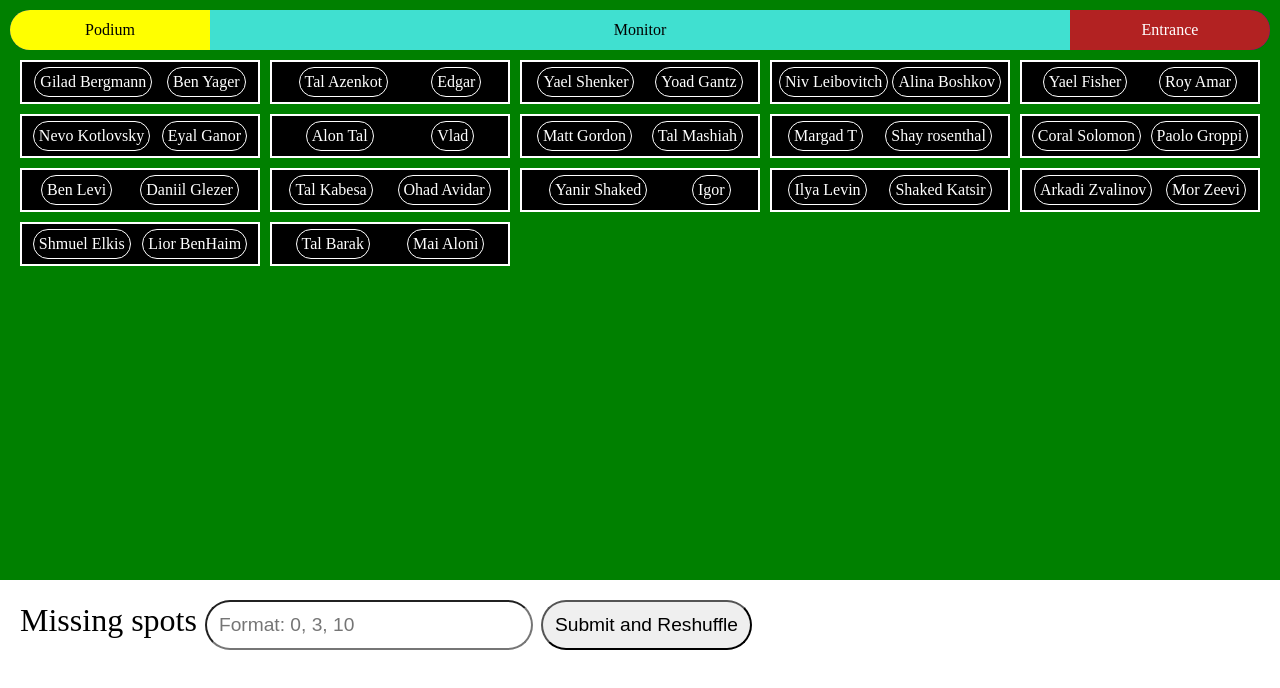
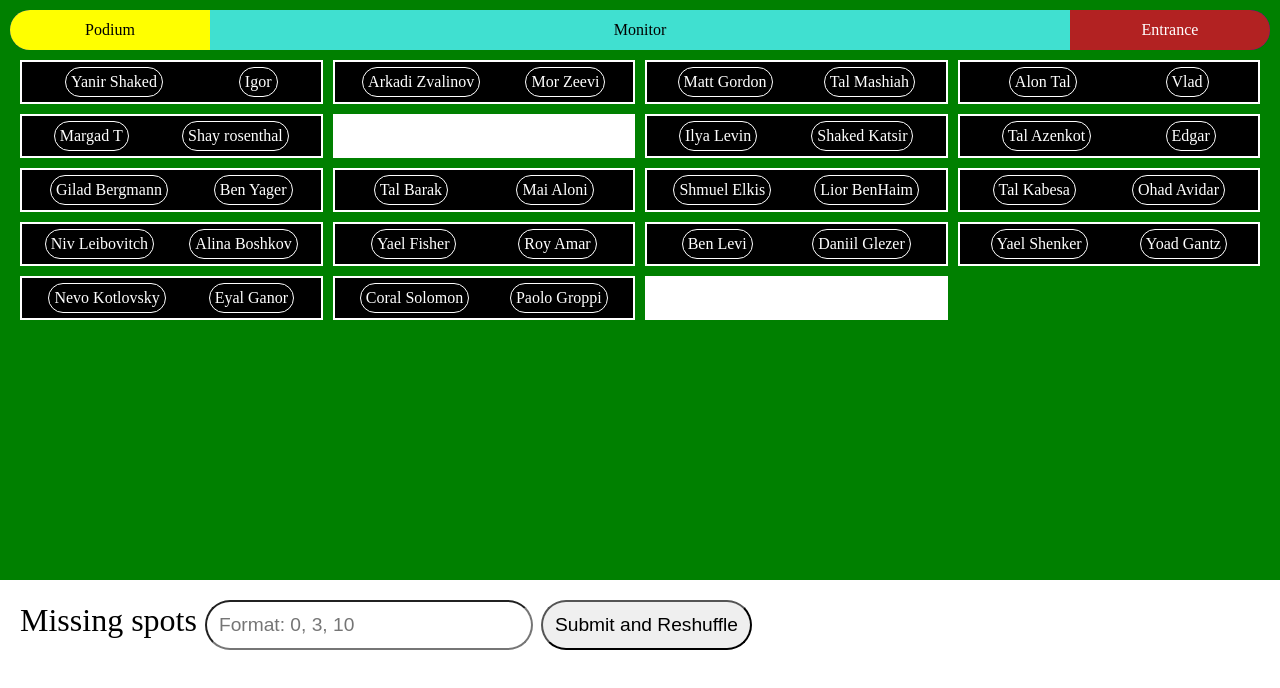
Before and after one commit to jonyfridja/shuffle-classroom, a plain HTML site: page index.html in a window 1280 px wide. Drawn offline with Linux system fonts and the light colour scheme.

Commit message:
complete desks count to amount in class

```diff
--- a/css/main.css
+++ b/css/main.css
@@ -51,7 +51,7 @@ body {
 
 .desks-zone {
     display: grid;
-    grid-template-columns: repeat(5, 1fr);
+    grid-template-columns: repeat(4, 1fr);
     grid-gap: 10px;
     padding: 10px;
 }
--- a/js/main.js
+++ b/js/main.js
@@ -2,6 +2,8 @@ let gStudentNames = ["Alina Boshkov", "Alon Tal", "Arkadi Zvalinov", "Ben Levi",
 let gDesks = null;
 let gIsLoading = false;
 let gMissingDesks = [];
+// This constant fills the desks array to this limit
+const DESKS_IN_CLASS_COUNT = 19;
 
 function init() {
     addEventListeners();
@@ -13,6 +15,7 @@ function handleAllState() {
     shuffleCollection(gStudentNames);
     gStudentNames = studentNamesToDisplay();
     gDesks = createDesks();
+    shuffleCollection(gDesks);
     renderDesks();
 }
 
@@ -88,6 +91,7 @@ function createDesks() {
         desks.push(createDesk(leftName, rightName));
     }
     insertMissingDesks(desks);
+    completeDeskCount(desks);
     return desks;
 }
 
@@ -95,6 +99,12 @@ function insertMissingDesks(desks) {
     gMissingDesks.forEach(missingDeskIdx => {
         desks.splice(missingDeskIdx, 0, createDesk('empty', 'empty'));
     });
+}
+function completeDeskCount(desks) {
+    const desksCompleteCount = DESKS_IN_CLASS_COUNT - desks.length;
+    for (let i = 0; i < desksCompleteCount; i++) {
+        desks.push(createDesk('empty', 'empty'));
+    }
 }
 
 function getDesksCount() {
```
